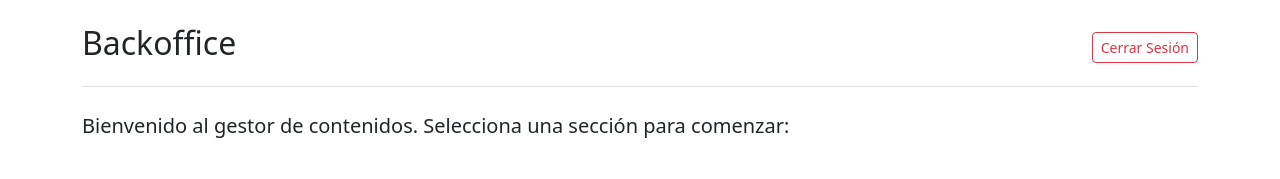
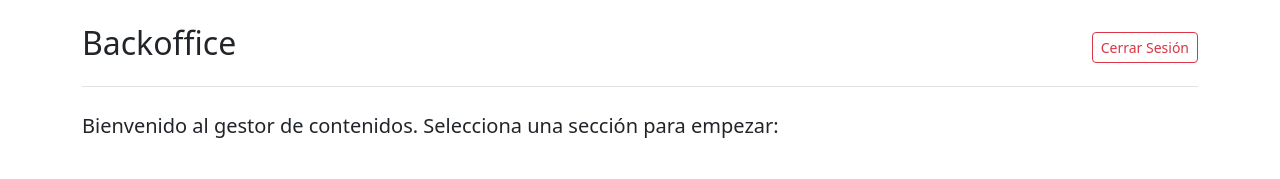
Before and after one commit to aleixripo/st-challenge, a Nuxt app: page / in a window 1280 px wide. Shown: the top 179 px of the page. Built offline with nearby package versions, Linux system fonts and the light colour scheme; no server answers.

Commit message:
feat: corregir texto de bienvenida en la página de inicio

```diff
--- a/app/pages/index.vue
+++ b/app/pages/index.vue
@@ -27,7 +27,7 @@ const logout = async () => {
         </div>
 
         <div class="mt-4">
-            <p class="lead">Bienvenido al gestor de contenidos. Selecciona una sección para comenzar:</p>
+            <p class="lead">Bienvenido al gestor de contenidos. Selecciona una sección para empezar:</p>
 
             <div class="row g-4 mt-2">
                 <div class="col-md-4">
```
